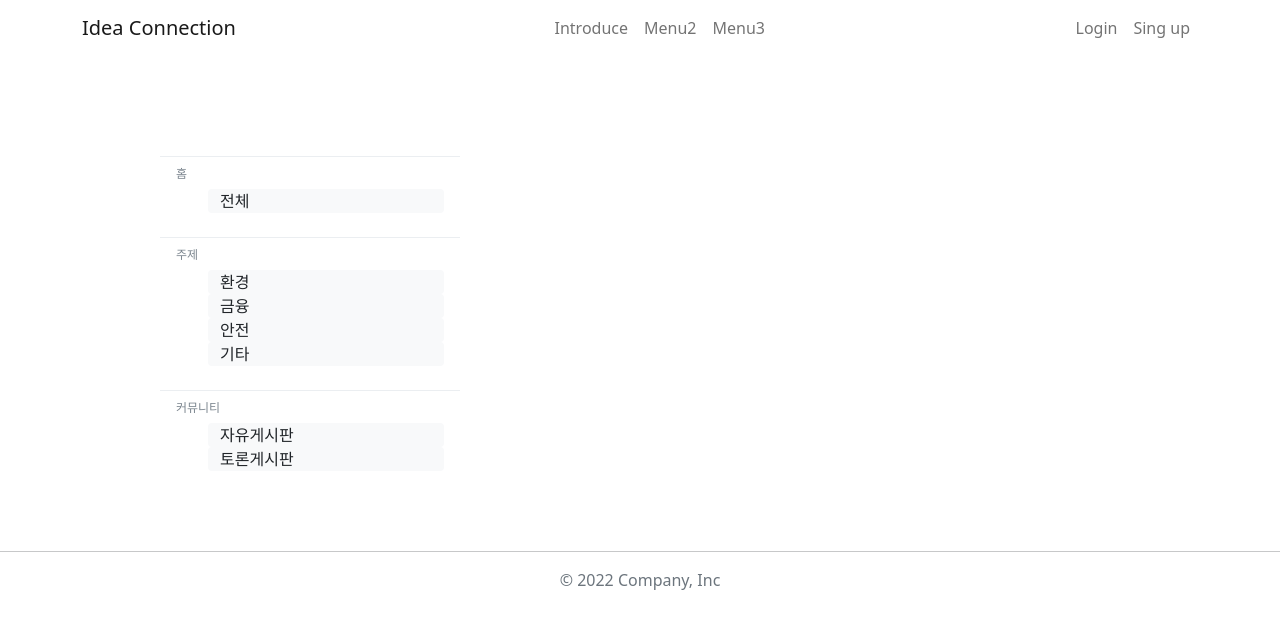
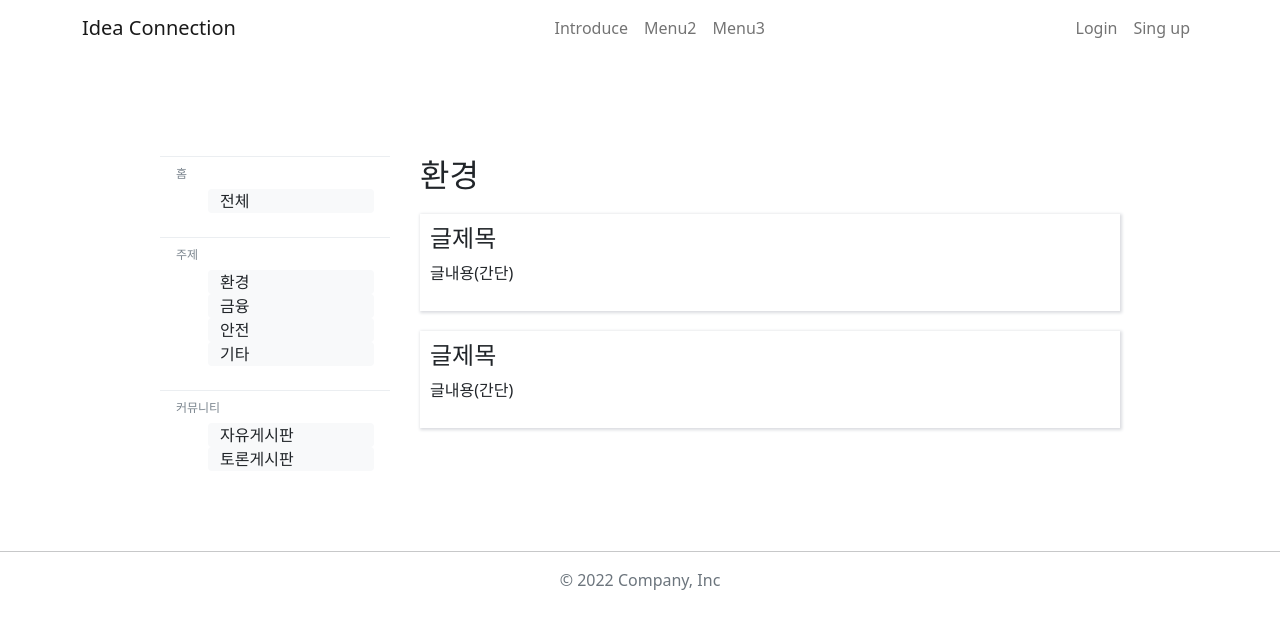
Before and after one commit to Solution-Challenge-Front/isgood, a React (Create React App) app: page /posts in a window 1280 px wide. Shown: the top 628 px of the page. Built offline with nearby package versions, Linux system fonts and the light colour scheme.

Commit message:
'커뮤니티메인부분기초UI'

```diff
--- a/src/page/Posts/posts.css
+++ b/src/page/Posts/posts.css
@@ -19,6 +19,7 @@ a {
   float: left;
   z-index: 1000;
   will-change: min-height;
+  margin-right: 30px;
 }
 .sidebar-content-wrap {
   position: static;
@@ -40,3 +41,11 @@ a {
 .sidebar-menu-item > a {
   padding: 8px 12px 7px;
 }
+.post {
+  width: 700px;
+  margin-top: 20px;
+  padding-left: 10px;
+  padding-top: 10px;
+  padding-bottom: 10px;
+  box-shadow: 1px 1px 3px 1px #dadce0;
+}
--- a/src/page/Posts/posts.js
+++ b/src/page/Posts/posts.js
@@ -1,10 +1,18 @@
-import React, { useEffect } from "react";
+import React, { useEffect, useState } from "react";
 import "./posts.css";
 import "../../App.css";
 
 function Posts() {
+  let [title, setTitle] = useState(["홈", "주제", "커뮤니티"]);
   return (
     <div className="posts">
+      <Sidebar />
+      <PostContent />
+    </div>
+  );
+}
+function Sidebar() {
+  return (
     <div className="sidebar">
       <div className="sidebar-content-wrap">
         <div className="sidebar-content">
@@ -47,9 +55,28 @@ function Posts() {
         </div>
       </div>
     </div>
-      <div className="postContent"></div>
+  );
+}
+
+function PostContent() {
+  return (
+    <div className="postContent">
+      <div id="content">
+        <div className="sub-header" style={{ zIndex: "auto" }}>
+          <h2 className="sub-header-title">
+            <a href="#">환경</a>
+          </h2>
+        </div>
+        <div className="post">
+          <h4>글제목</h4>
+          <p>글내용(간단)</p>
+        </div>
+        <div className="post">
+          <h4>글제목</h4>
+          <p>글내용(간단)</p>
+        </div>
+      </div>
     </div>
   );
 }
-
 export default Posts;
```
Also changed, not shown: src/subject.js (added, +30 -0 lines). Lines whose indentation alone changed are shown as unchanged.
